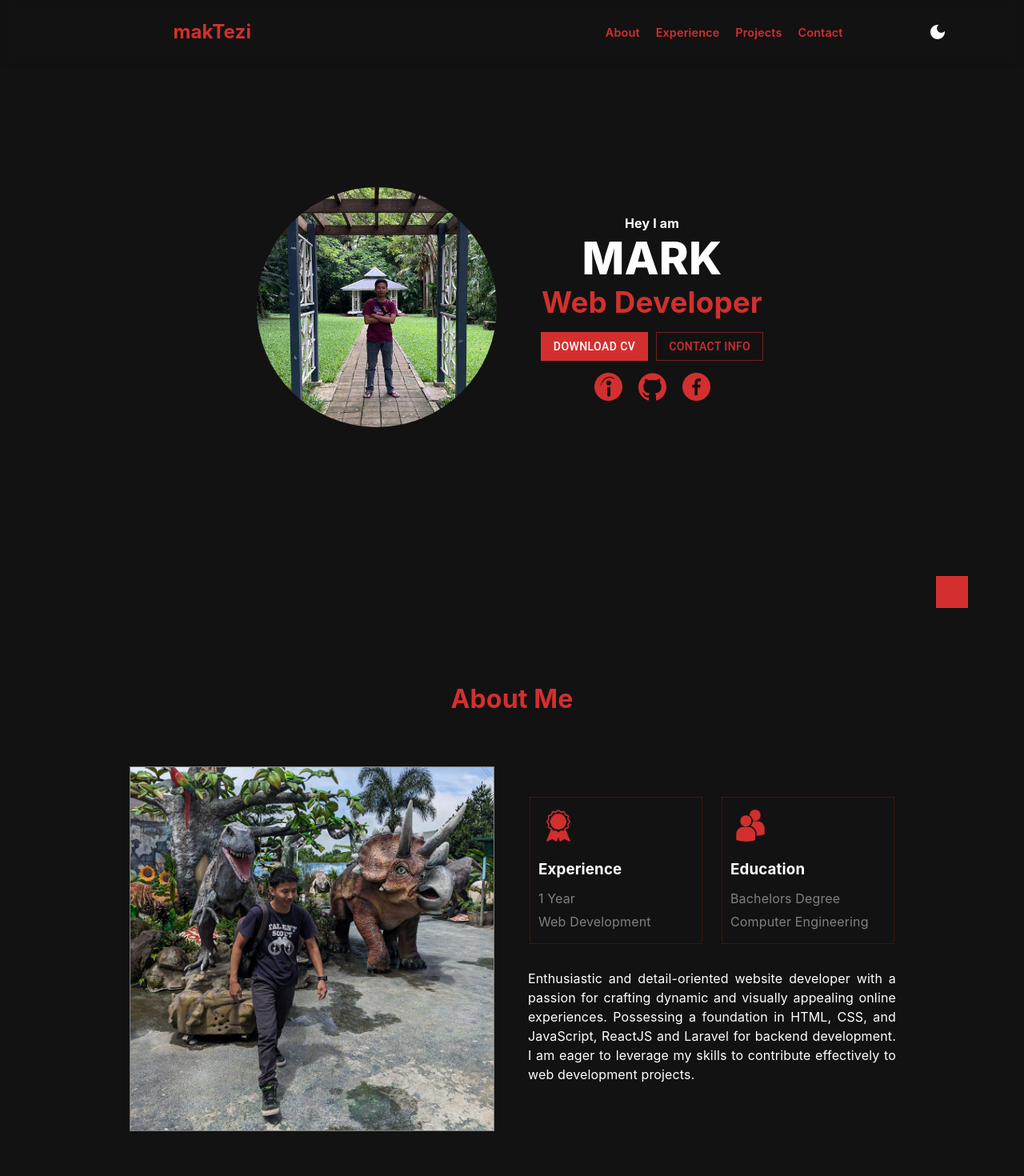
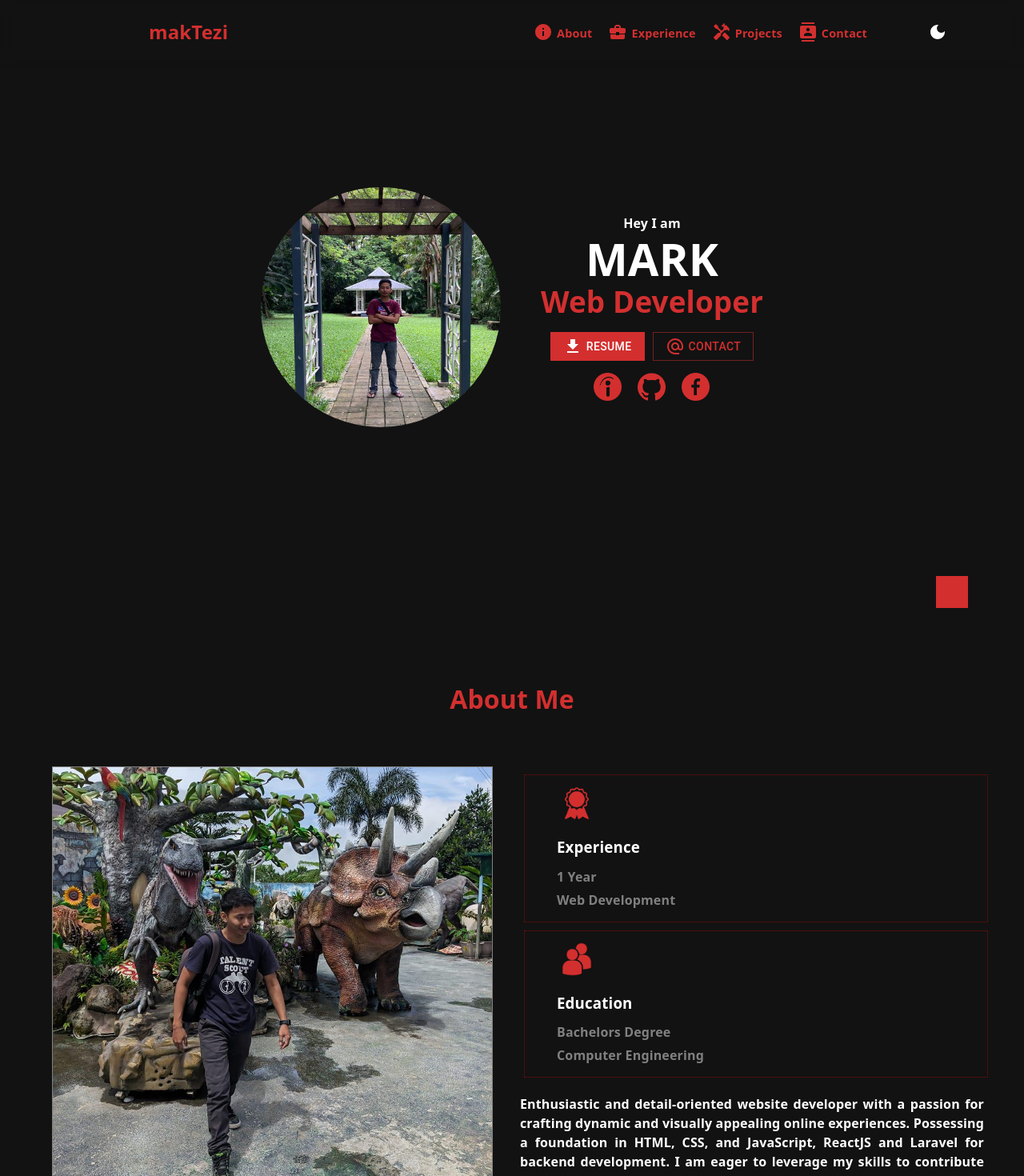
Before and after one commit to maktezi/myPorfolio, a React (Vite) app: page / in a window 1280 px wide. Shown: the top 1470 px of the page at 80% size. Built offline with nearby package versions, Linux system fonts and the light colour scheme.

Commit message:
update v101

```diff
--- a/package.json
+++ b/package.json
@@ -12,7 +12,7 @@
   "dependencies": {
     "@emotion/react": "^11.11.3",
     "@emotion/styled": "^11.11.0",
-    "@mui/icons-material": "^5.15.10",
+    "@mui/icons-material": "^5.15.14",
     "@mui/material": "^5.15.10",
     "react": "^18.2.0",
     "react-dom": "^18.2.0",
--- a/src/components/navbar/LogoText.jsx
+++ b/src/components/navbar/LogoText.jsx
@@ -2,7 +2,7 @@ const LogoText = () => {
     return (
         <h2 style={{
             color: "orangered"
-        }}><a className="site-logo" href="#top">makTezi</a></h2>
+        }}><a className="site-logo" href="/">makTezi</a></h2>
     )
 }
 
--- a/src/components/navbar/NavLink.jsx
+++ b/src/components/navbar/NavLink.jsx
@@ -1,13 +1,18 @@
+import InfoIcon from '@mui/icons-material/Info';
+import BusinessCenterIcon from '@mui/icons-material/BusinessCenter';
+import HandymanIcon from '@mui/icons-material/Handyman';
+import ContactsIcon from '@mui/icons-material/Contacts';
+
 const NavLink = () => {
     return (
         <div id='navLinks'>
         <div className="stage">
             <div className="box-b1 bounce"></div>
         </div>
-            <a className='nav-link' href={"#about"}>About</a>
-            <a className='nav-link' href={"#experience"}>Experience</a>
-            <a className='nav-link' href={"#projects"}>Projects</a>
-            <a className='nav-link' href={"#contact"}>Contact</a>
+            <a className='nav-link' href={"#about"}><InfoIcon className='nav-icon icon-spacing'/>About</a>
+            <a className='nav-link' href={"#experience"}><BusinessCenterIcon className='nav-icon icon-spacing'/>Experience</a>
+            <a className='nav-link' href={"#projects"}><HandymanIcon className='nav-icon icon-spacing'/>Projects</a>
+            <a className='nav-link' href={"#contact"}><ContactsIcon className='nav-icon icon-spacing'/>Contact</a>
         </div>
     )
 }
--- a/src/components/navbar/NavLinkMobile.jsx
+++ b/src/components/navbar/NavLinkMobile.jsx
@@ -1,4 +1,9 @@
 // import React from 'react';
+import InfoIcon from '@mui/icons-material/Info';
+import BusinessCenterIcon from '@mui/icons-material/BusinessCenter';
+import HandymanIcon from '@mui/icons-material/Handyman';
+import ContactsIcon from '@mui/icons-material/Contacts';
+
 
 const NavLinkMobile = () => {
 
@@ -21,10 +26,10 @@ const NavLinkMobile = () => {
                     <span></span>
                 </div>
                 <ul className="menu-links">
-                    <li><a href="#about" onClick={toggleMenu}>About</a></li>
-                    <li><a href="#experience" onClick={toggleMenu}>Experience</a></li>
-                    <li><a href="#projects" onClick={toggleMenu}>Projects</a></li>
-                    <li><a href="#contact" onClick={toggleMenu}>Contact</a></li>
+                    <li><a href="#about" onClick={toggleMenu}><InfoIcon className='nav-icon icon-spacing'/>About</a></li>
+                    <li><a href="#experience" onClick={toggleMenu}><BusinessCenterIcon className='nav-icon icon-spacing'/>Experience</a></li>
+                    <li><a href="#projects" onClick={toggleMenu}><HandymanIcon className='nav-icon icon-spacing'/>Projects</a></li>
+                    <li><a href="#contact" onClick={toggleMenu}><ContactsIcon className='nav-icon icon-spacing'/>Contact</a></li>
                 </ul>
             </div>
         </>
--- a/src/components/profile/Profile.jsx
+++ b/src/components/profile/Profile.jsx
@@ -3,6 +3,9 @@ import resumepdf from '/src/assets/NierrasResume.pdf';
 import indeed from '/src/assets/img/indeed.png';
 import github from '/src/assets/img/github.png';
 import fb from '/src/assets/img/fb.png';
+import DownloadIcon from '@mui/icons-material/Download';
+import AlternateEmailIcon from '@mui/icons-material/AlternateEmail';
+import '../section/section.css'
 
 const Profile = () => {
 
@@ -35,9 +38,9 @@ const Profile = () => {
                     onClick={handleDownload}
                     disableElevation
                 >
-                    DOWNLOAD CV
+                    <DownloadIcon className='icon-spacing'/>Resume
                 </Button>
-                <Button href='#notfound' id='profileButton' variant='outlined' color='error' disableElevation>CONTACT INFO</Button>
+                <Button href='#contact' id='profileButton' variant='outlined' color='error' disableElevation><AlternateEmailIcon className='icon-spacing'/>Contact</Button>
             </div>
             <div>
                 <a href='https://profile.indeed.com/p/markn-w33vjj5' target='_blank'><img id='profileIcon' src={indeed}></img></a>
--- a/src/components/section/Projects.jsx
+++ b/src/components/section/Projects.jsx
@@ -24,7 +24,7 @@ const Projects = () => {
                                 href='https://github.com/maktezi/crud'
                                 target='_blank'
                                 id='projectButton'
-                                variant='contained'
+                                variant='outlined'
                                 color='error'
                                 disableElevation
                             >
@@ -34,7 +34,7 @@ const Projects = () => {
                                 href='https://crud101.vercel.app'
                                 target='_blank'
                                 id='projectButton'
-                                variant='outlined'
+                                variant='contained'
                                 color='error'
                                 disableElevation
                             >
@@ -53,17 +53,17 @@ const Projects = () => {
                                 href='https://github.com/maktezi/qr_attendance_system/'
                                 target='_blank'
                                 id='projectButton'
-                                variant='contained'
+                                variant='outlined'
                                 color='error'
                                 disableElevation
                             >
                                 GITHUB
                             </Button>
                             <Button
-                                href='https://dolereg2023.app-gov.online/'
+                                href='https://dolejobfair2023.freshfromuspng.com/'
                                 target='_blank'
                                 id='projectButton'
-                                variant='outlined'
+                                variant='contained'
                                 color='error'
                                 disableElevation
                             >
@@ -82,17 +82,17 @@ const Projects = () => {
                                 href='https://github.com/maktezi/online-forms'
                                 target='_blank'
                                 id='projectButton'
-                                variant='contained'
+                                variant='outlined'
                                 color='error'
                                 disableElevation
                             >
                                 GITHUB
                             </Button>
                             <Button
-                                href='https://app-gov.online/'
+                                href='https://comelec-bske2023.freshfromuspng.com/'
                                 target='_blank'
                                 id='projectButton'
-                                variant='outlined'
+                                variant='contained'
                                 color='error'
                                 disableElevation
                             >
@@ -149,11 +149,21 @@ const Projects = () => {
                                 href='https://github.com/maktezi/inventory-system'
                                 target='_blank'
                                 id='projectButton'
+                                variant='outlined'
+                                color='error'
+                                disableElevation
+                            >
+                                GITHUB
+                            </Button>
+                            <Button
+                                href='https://inventory101.freshfromuspng.com'
+                                target='_blank'
+                                id='projectButton'
                                 variant='contained'
                                 color='error'
                                 disableElevation
                             >
-                                GITHUB
+                                LIVE DEMO
                             </Button>
                         </div>
                     </div>
--- a/src/components/section/section.css
+++ b/src/components/section/section.css
@@ -1,3 +1,68 @@
+* {
+    font-family: system-ui, -apple-system, BlinkMacSystemFont, 'Segoe UI', Roboto, Oxygen, Ubuntu, Cantarell, 'Open Sans', 'Helvetica Neue', sans-serif;
+    font-weight: 700;
+    scroll-behavior: smooth;
+}
+
+/* Profile Section */
+.profile-text {
+    animation: slideFadeIn 1s ease-in-out forwards;
+    /* animation-delay: 0.5s; */
+}
+
+.profile-name {
+    animation: slideInFromLeft 1s ease-in-out forwards;
+    /* animation-delay: 1s; */
+}
+
+.profile-skill {
+    animation: slideInFromBottom 1s ease-in-out forwards;
+    /* animation-delay: 1.5s; */
+}
+
+.icon-spacing {
+    margin-right: 5px;
+}
+
+.nav-icon {
+    margin-bottom: -5px;
+}
+
+@keyframes slideFadeIn {
+    from {
+        opacity: 0;
+        transform: translateX(50%);
+    }
+    to {
+        opacity: 1;
+        transform: translateX(0);
+    }
+}
+
+@keyframes slideInFromLeft {
+    from {
+        opacity: 0;
+        transform: translateX(-50%);
+    }
+    to {
+        opacity: 1;
+        transform: translateX(0);
+    }
+}
+
+@keyframes slideInFromBottom {
+    from {
+        opacity: 0;
+        transform: translateY(100%);
+    }
+    to {
+        opacity: 1;
+        transform: translateY(0);
+    }
+}
+
+/* End Profile Section */
+
 .title {
     text-align: center;
     margin: 50px;
@@ -9,8 +74,12 @@
     flex-wrap: wrap;
     justify-content: center;
     align-items: center;
-    max-width: 1000px;
+    max-width: 1200px;
     margin: 0 auto;
+}
+
+#about {
+    height: 100vh;
 }
 
 #about-wrapper-img {
@@ -30,16 +99,20 @@
 
 #box-wrapper {
     display: flex;
-    flex-wrap: wrap;
+    /* flex-wrap: wrap; */
+    flex-direction: column;
     justify-content: space-around;
     flex: 1;
     margin: 10px;
 }
 
 .box {
-    width: 45%;
+    width: 100%;
     margin: 5px;
-    padding: 10px;
+    padding-left: 40px;
+    padding-right: 40px;
+    padding-top: 10px;
+    padding-bottom: 10px;
     border: 1px dotted rgba(255, 0, 0, 0.5);
 }
 
@@ -60,7 +133,7 @@
 
 .about-details {
     flex: 1;
-    margin: 10px;
+    /* margin: 10px; */
     text-align: justify;
 }
 /* End About Section */
@@ -103,6 +176,7 @@
     margin-left: 5px;
     margin-right: 5px;
     height: auto;
+    width: 40%;
     border: 1px dotted rgba(255, 0, 0, 0.5);
 }
 
@@ -163,7 +237,7 @@
     text-align: center;
     border: 1px dotted rgba(255, 0, 0, 0.5);
     padding: 10px;
-    margin-bottom: 20px;
+    margin-bottom: 40px;
 }
 
 .project-title {
@@ -174,7 +248,7 @@
 }
 
 .project-pic {
-    width: 100%;
+    width: 80%;
     margin: auto;
 }
 
@@ -184,7 +258,7 @@
 }
 
 #projects {
-    height: 520vh;
+    height: 460vh;
 }
 /* End Project Section */
 
@@ -233,11 +307,17 @@ footer {
 }
 
 /* Media Queries for Responsive Design */
-@media (max-width: 500px) { #experience { height: 150vh; } }
+@media (max-width: 600px) { #experience { height: 185vh; } }
 @media (max-width: 1000px) { #projects { height: 490vh; } }
 @media (max-width: 840px) { #projects { height: 420vh; } }
-@media (max-width: 600px) { #projects { height: 320vh; } }
-@media (max-width: 500px) { #projects { height: 280vh; } }
+@media (max-width: 600px) {
+    #projects { height: 320vh; }
+    .small-box { width: 70%; }
+}
+@media (max-width: 500px) {
+    #projects { height: 260vh; }
+    .small-box { width: 70%; }
+}
 
 @media screen and (max-width: 768px) {
     #about-wrapper {
```
Also changed, not shown: 2 other files (tests, documents, lock files or other folders).
